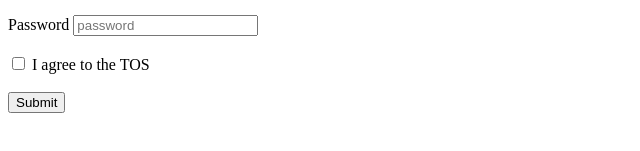
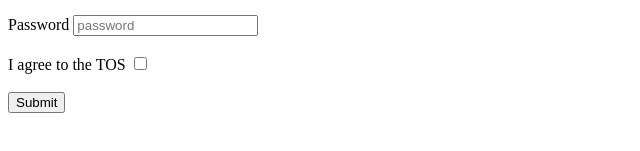
Before and after one commit to acciojob/signup-form-car-MuthuKrishnan27, a website: page main.html in a window 1280 px wide. Shown: the part 301-452 px from the top of the page, 0-640 px from the left. Drawn offline with Linux system fonts and the light colour scheme.

Commit message:
created a submission

```diff
--- a/main.html
+++ b/main.html
@@ -62,8 +62,8 @@
         </div>
         <br>
         <div>
-            <input type="checkbox" required>
-            <label for="checkbox"> I agree to the TOS</label>
+              <label for="tos">I agree to the TOS</label>
+            <input type="checkbox" id="tos" name="tos" required>
         </div>
         <br>
         <div>
```
